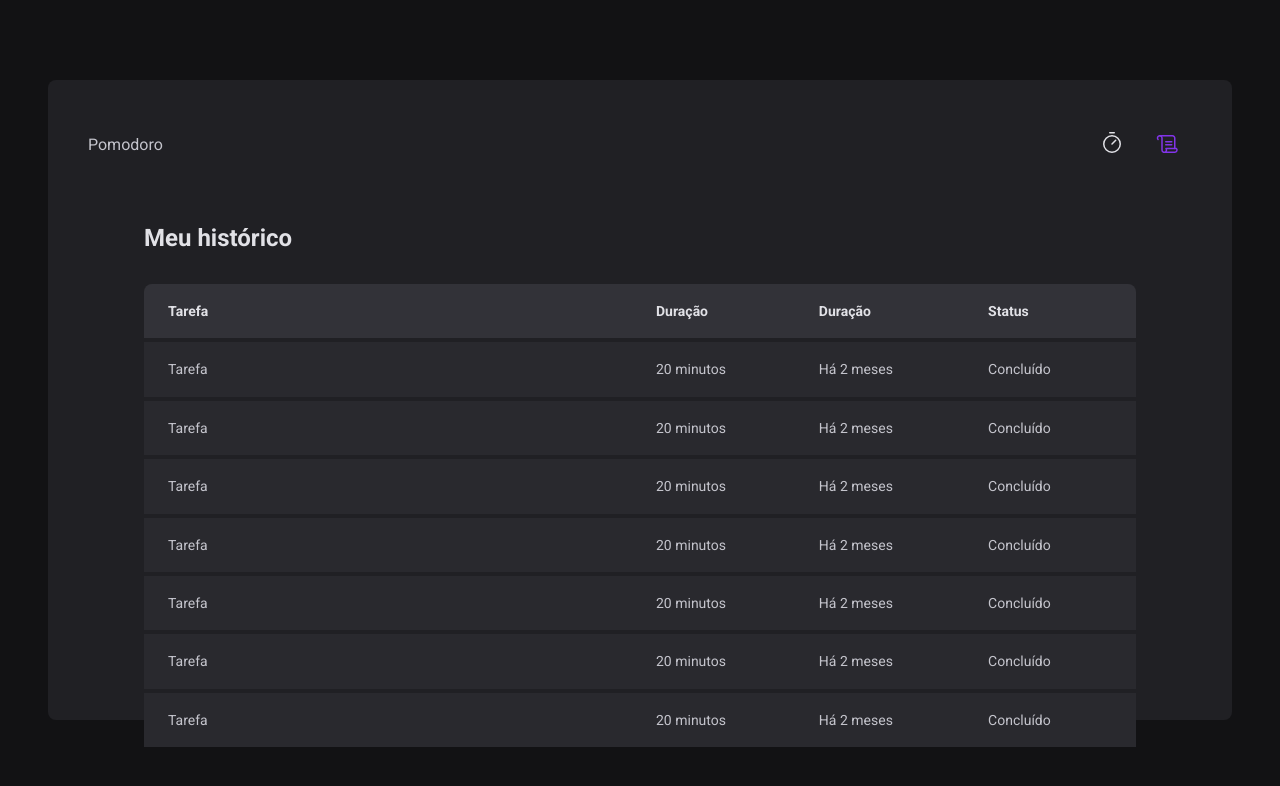
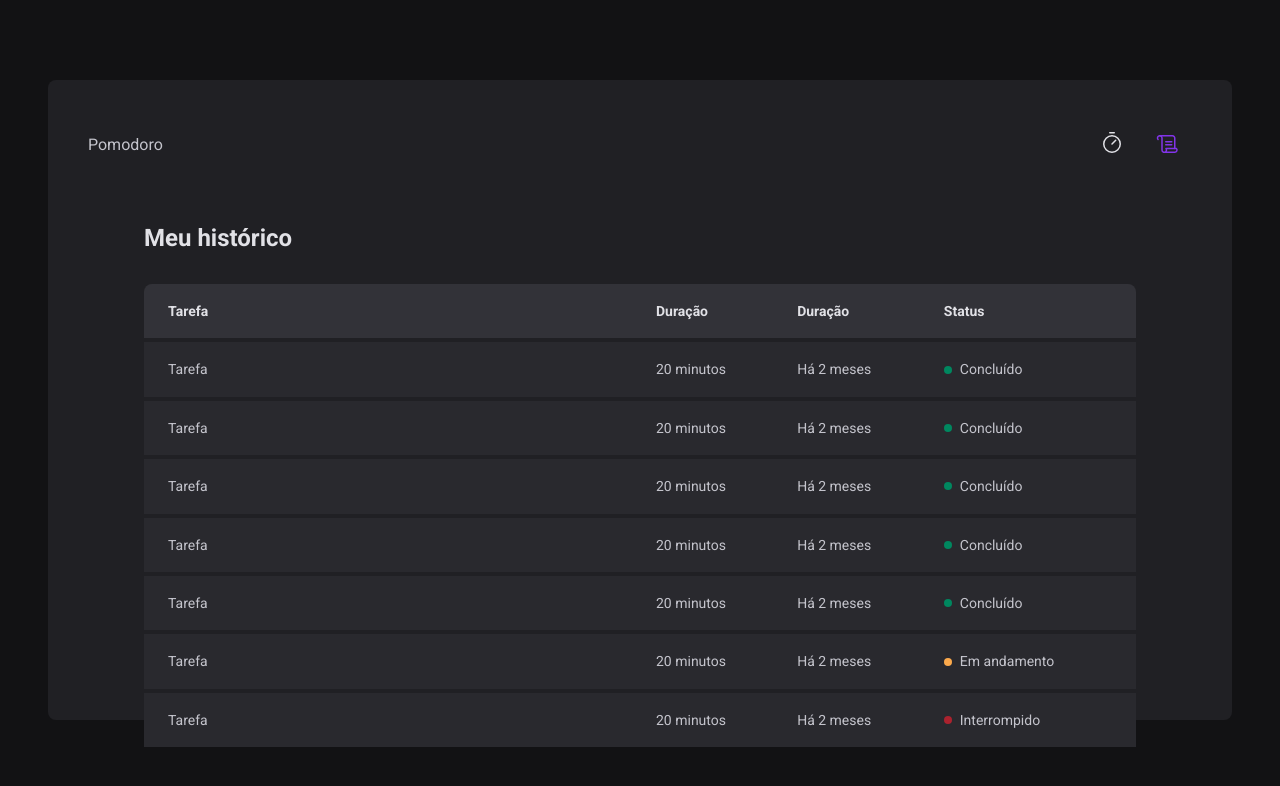
Before and after one commit to kylderiNascimento/pomodoro-timer, a React (Vite) app: page /history in a window 1280 px wide. Shown: the top 786 px of the page. Built offline with nearby package versions, Linux system fonts and the light colour scheme.

Commit message:
feat: Component Status in page History

```diff
--- a/src/pages/history/History.tsx
+++ b/src/pages/history/History.tsx
@@ -1,4 +1,4 @@
-import { HistoryContainer, HistoryList } from './styles';
+import { HistoryContainer, HistoryList, Status } from './styles'
 
 export function History() {
   return (
@@ -20,43 +20,57 @@
               <td>Tarefa</td>
               <td>20 minutos</td>
               <td>Há 2 meses</td>
-              <td>Concluído</td>
+              <td>
+                <Status statusColor="green">Concluído</Status>
+              </td>
             </tr>
             <tr>
               <td>Tarefa</td>
               <td>20 minutos</td>
               <td>Há 2 meses</td>
-              <td>Concluído</td>
+              <td>
+                <Status statusColor="green">Concluído</Status>
+              </td>
             </tr>
             <tr>
               <td>Tarefa</td>
               <td>20 minutos</td>
               <td>Há 2 meses</td>
-              <td>Concluído</td>
+              <td>
+                <Status statusColor="green">Concluído</Status>
+              </td>
             </tr>
             <tr>
               <td>Tarefa</td>
               <td>20 minutos</td>
               <td>Há 2 meses</td>
-              <td>Concluído</td>
+              <td>
+                <Status statusColor="green">Concluído</Status>
+              </td>
             </tr>
             <tr>
               <td>Tarefa</td>
               <td>20 minutos</td>
               <td>Há 2 meses</td>
-              <td>Concluído</td>
+              <td>
+                <Status statusColor="green">Concluído</Status>
+              </td>
             </tr>
             <tr>
               <td>Tarefa</td>
               <td>20 minutos</td>
               <td>Há 2 meses</td>
-              <td>Concluído</td>
+              <td>
+                <Status statusColor="yellow">Em andamento</Status>
+              </td>
             </tr>
             <tr>
               <td>Tarefa</td>
               <td>20 minutos</td>
               <td>Há 2 meses</td>
-              <td>Concluído</td>
+              <td>
+                <Status statusColor="red">Interrompido</Status>
+              </td>
             </tr>
           </tbody>
         </table>
--- a/src/pages/history/styles.ts
+++ b/src/pages/history/styles.ts
@@ -58,3 +58,29 @@
   }
 
 `;
+
+const STATUS_COLORS = {
+    yellow: 'yellow-500',
+    green: 'green-500',
+    red: 'red-500',
+} as const;
+
+interface StatusProps {
+    statusColor: keyof typeof STATUS_COLORS;
+}
+
+export const Status = styled.span.withConfig({
+    shouldForwardProp: (prop) => prop === 'statuscolor' || prop === 'children',
+  })<StatusProps>`
+    display: flex;
+    align-items: center;
+    gap: 0.5rem;
+
+    &::before {
+      content: '';
+      width: 0.5rem;
+      height: 0.5rem;
+      border-radius: 50%;
+      background: ${(props) => props.theme[STATUS_COLORS[props.statusColor]]};
+    }
+  `;
```
